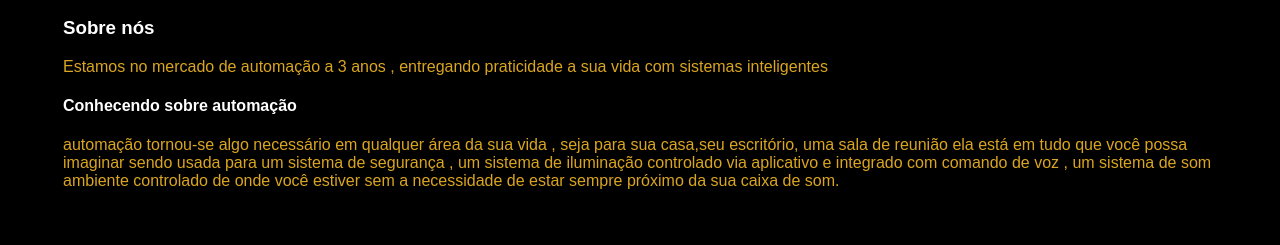
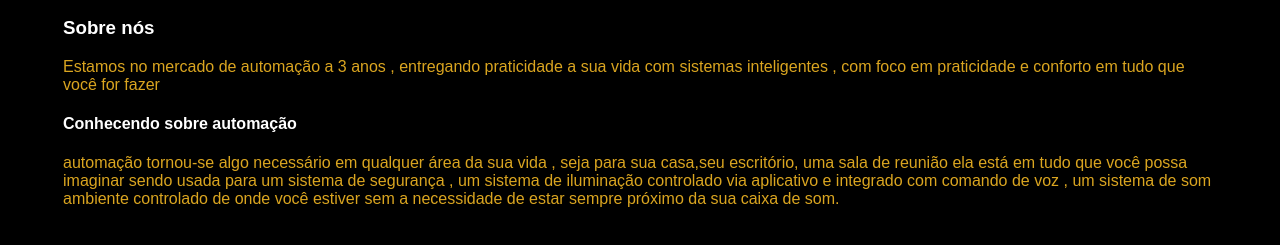
Before and after one commit to CharlysWallace/CFJ-AUTOMA-O, a plain HTML site: page index.html in a window 1280 px wide. Shown: the part 375-620 px from the top of the page. Drawn offline with Linux system fonts and the light colour scheme.

Commit message:
new created

```diff
--- a/index.html
+++ b/index.html
@@ -35,7 +35,9 @@
   <main>
     <section>
       <h3>Sobre nós</h3>
-      <p> Estamos no mercado de automação a 3 anos , entregando praticidade a sua vida com sistemas inteligentes </p>
+      <p> Estamos no mercado de automação a 3 anos , entregando praticidade a sua vida com sistemas inteligentes , com foco em praticidade e
+        conforto em tudo que você for fazer
+      </p>
 
     </section>
        <section>
```
Also changed, not shown: Contato.html (+2 -3 lines).
